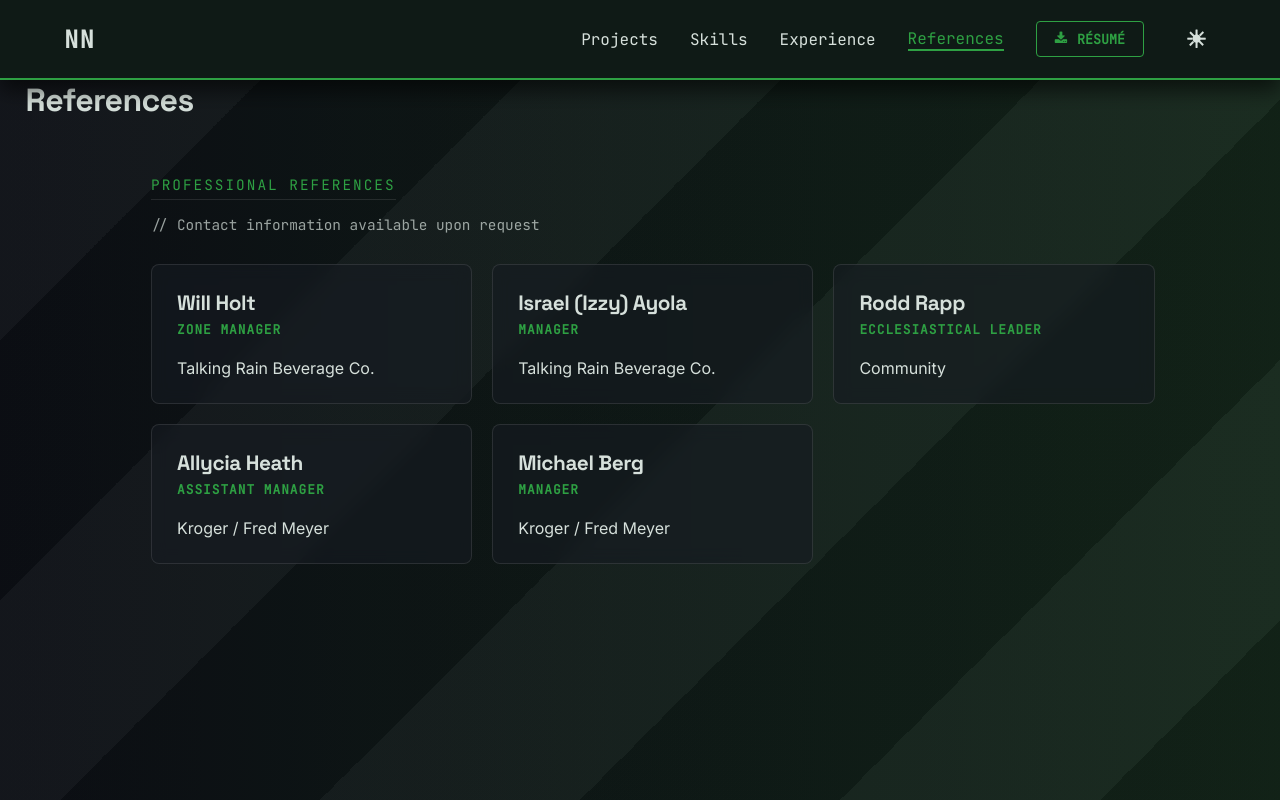
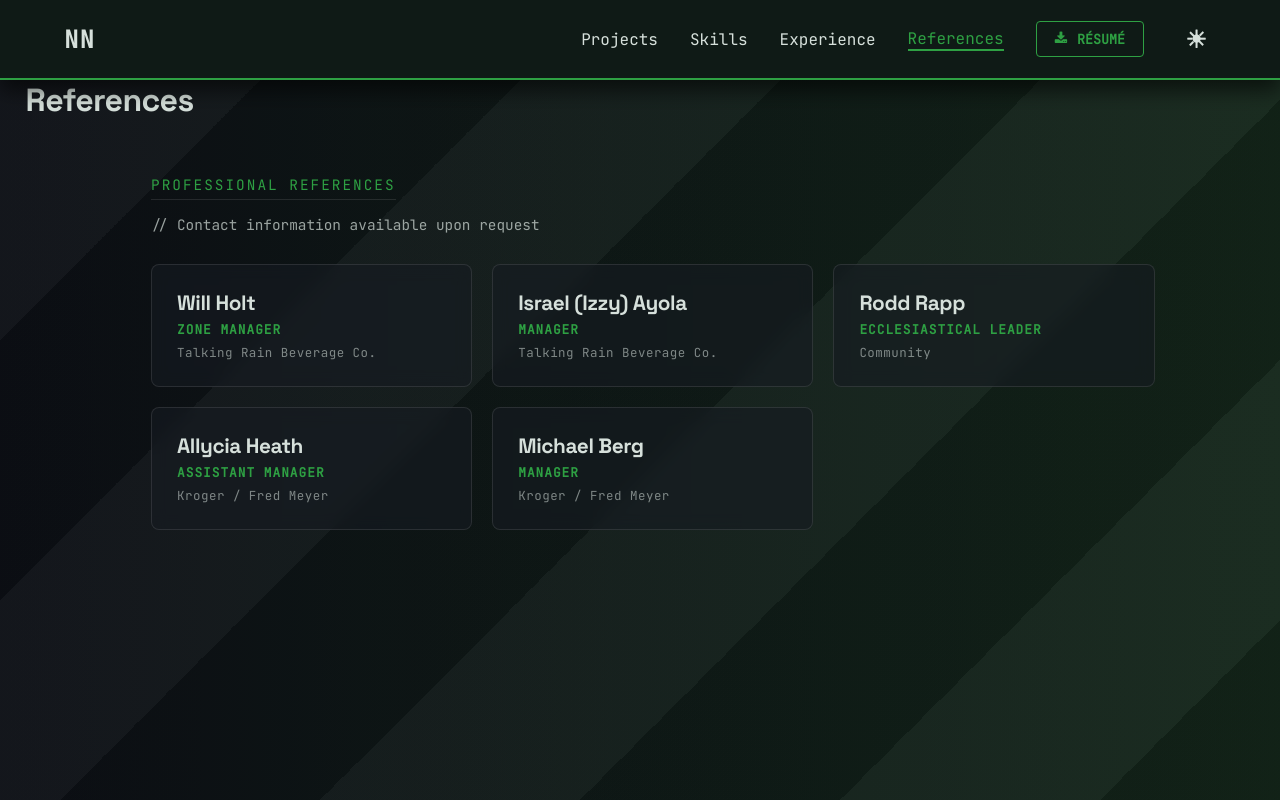
Before and after one commit to NevinsN/professional_portfolio, a React (Create React App) app in the folder professional_portfolio/: page /references in a window 1280 px wide. Shown: the top 800 px of the page. Built offline with nearby package versions, Linux system fonts and the light colour scheme.

Commit message:
Update References.css

```diff
--- a/professional_portfolio/src/Components/References/References.css
+++ b/professional_portfolio/src/Components/References/References.css
@@ -40,32 +40,14 @@
     font-weight: 600;
     text-transform: uppercase;
     letter-spacing: 1px;
-    margin-bottom: 20px;
+    margin-bottom: 6px;
 }
 
-/* CONTACT INFO SECTION */
-.ref-contact-info {
-    border-top: 1px solid var(--card-border);
-    padding-top: 15px;
-    margin-top: auto; /* Pushes contact info to the bottom of the card */
+/* COMPANY NAME */
+.ref-company {
+    display: block;
+    font-family: var(--font-mono);
+    font-size: 0.78rem;
+    opacity: 0.55;
+    letter-spacing: 0.5px;
 }
-
-.contact-item {
-    display: flex;
-    align-items: center;
-    gap: 10px;
-    margin-bottom: 8px;
-    font-family: var(--font-mono);
-    font-size: 0.85rem;
-}
-
-.contact-label {
-    color: var(--primary-green);
-    font-weight: bold;
-    min-width: 55px;
-}
-
-.contact-value {
-    color: var(--text-main);
-    opacity: 0.9;
-}
```
